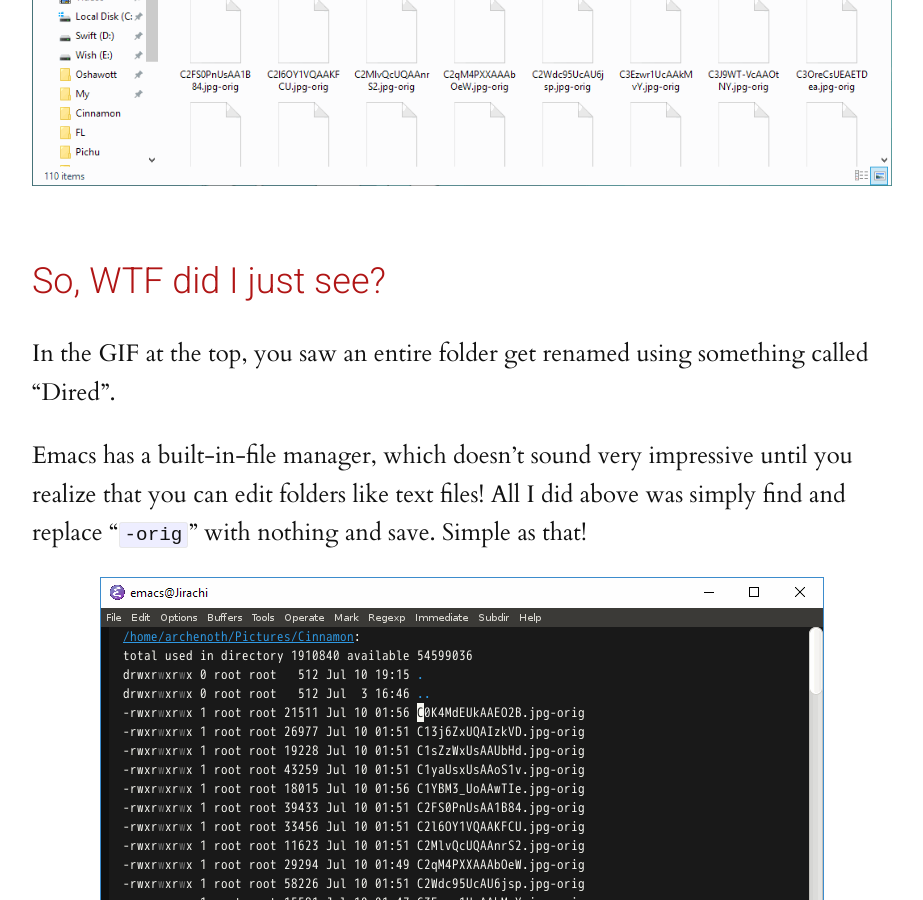
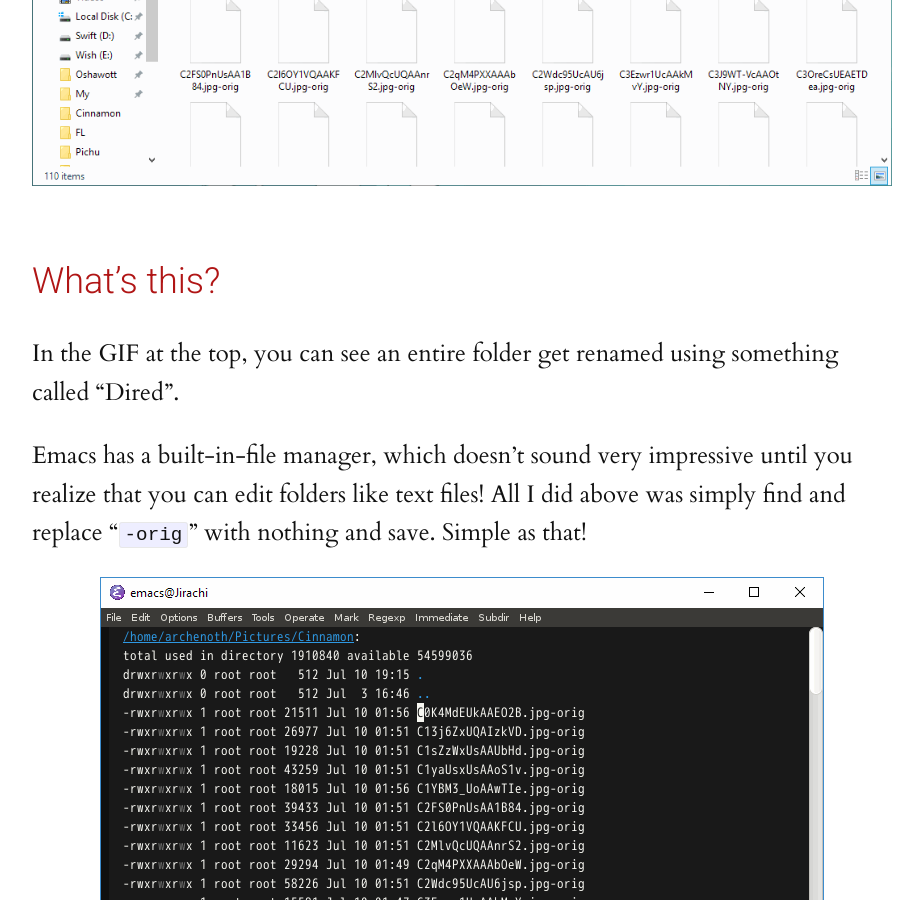
Before and after one commit to Crinklewott/diape.red, a Jekyll site: the page built from _posts/2017-07-10-Arsenal-Tier-Emacs-Writable-Dired.md, in a window 1280 px wide and 900 px high, scrolled down 689 px. Shown: the whole window, without its empty margins (178-1101 px from the left). Built offline with Jekyll 4.4.1, drawn with Linux system fonts in a browser that asks for light colours; comment, search, counter and statistics services are not loaded.

Commit message:
I can't assume the reader saw anything in the GIF yet

```diff
--- a/_posts/2017-07-10-Arsenal-Tier-Emacs-Writable-Dired.md
+++ b/_posts/2017-07-10-Arsenal-Tier-Emacs-Writable-Dired.md
@@ -12,8 +12,8 @@ they should be--and lets do it in less than five seconds!
 
 <!-- more -->
 
-# So, WTF did I just see?
-In the GIF at the top, you saw an entire folder get renamed using
+# What's this?
+In the GIF at the top, you can see an entire folder get renamed using
 something called "Dired".
 
 Emacs has a built-in-file manager, which doesn't sound very impressive
```
